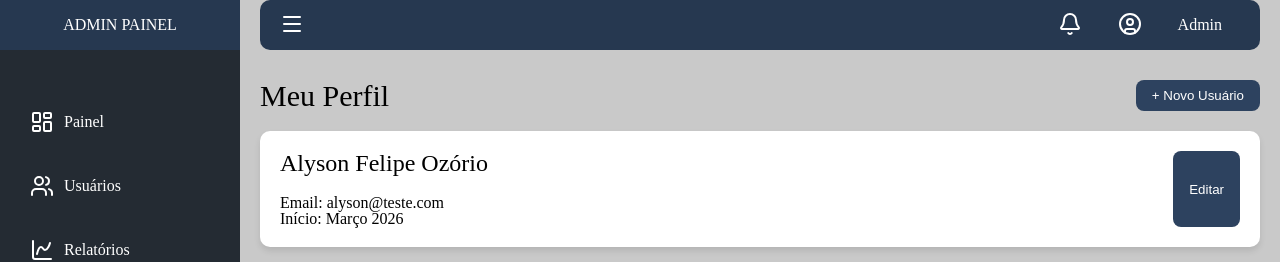
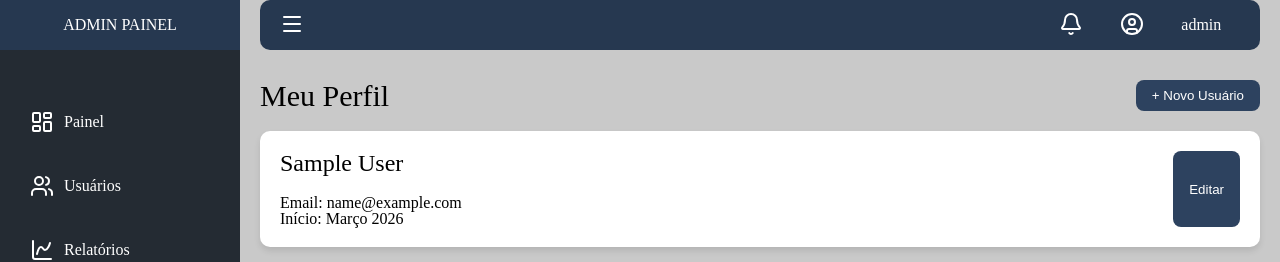
Before and after one commit to AlysoonFelipeeDev/admin-panel, a React (Vite) app: page /profile in a window 1280 px wide. Shown: the top 262 px of the page. Built offline with nearby package versions, Linux system fonts and the light colour scheme; sample sign-in values are in the browser's storage.

Commit message:
feat:consome dados do usuário autenticado via AuthContext na UI

```diff
--- a/src/components/Ui/EditProfile.tsx
+++ b/src/components/Ui/EditProfile.tsx
@@ -1,18 +1,20 @@
 import styled from "styled-components"
 import { Button } from "./Button"
+import { useUser } from "../../contexts/AuthContext"
 
 interface EditProfileProps {
     name: string,
     email: string,
     data: string
 }
-export function EditProfile({name, email, data}: EditProfileProps){
+export function EditProfile({data}: EditProfileProps){
+    const {user} = useUser()
     return (
         <>
             <ProfileUser>
                 <div>
-                    <h1>{name}</h1>
-                    <p>Email: {email}</p>
+                    <h1>{user?.name}</h1>
+                    <p>Email: {user?.email}</p>
                     <p>Início: {data}</p>
                 </div>
                 <Button>Editar</Button>
--- a/src/layouts/Header.tsx
+++ b/src/layouts/Header.tsx
@@ -1,14 +1,16 @@
 import { Bell, CircleUser, Menu } from "lucide-react"
 import styled from "styled-components"
+import { useUser } from "../contexts/AuthContext"
 
 export function Header(){
+    const {user} = useUser()
     return (
         <>
             <div><Menu/></div>
             <Grouped>
                 <div><Bell/></div>
                 <div><CircleUser/></div>
-                <div>Admin</div>
+                <div>{user?.role}</div>
             </Grouped>
         </>
     )
--- a/src/pages/Dashboard.tsx
+++ b/src/pages/Dashboard.tsx
@@ -2,9 +2,11 @@ import styled from "styled-components";
 import { PageHeader } from "../components/Ui/PageHeader";import { StatCard } from "../components/Ui/StatCard";
 import { TaskTable } from "../components/Ui/TaskTable";
 import { RecentActivities } from "../components/Ui/RecentActivities";
+import { useUser } from "../contexts/AuthContext";
 ;
 
 export function Dashboard() {
+    const {user} = useUser()
     const activities = [
         {time: '40 min atrás', activity: "Trabalho Realizado", description: "cod. 1234"},
         {time: '1hr atrás', activity: "Iniciou uma atividade", description: "cod. 4567"},
@@ -22,7 +24,7 @@ export function Dashboard() {
     ]
     return (
         <Container>
-            <PageHeader title={"Bem vindo Alyson!"}/>
+            <PageHeader title={`Bem vindo ${user?.name}`}/>
             <WorksDatas>
             {stats.map(stat => (
                 <StatCard label={stat.label} value={stat.value}/>
```
